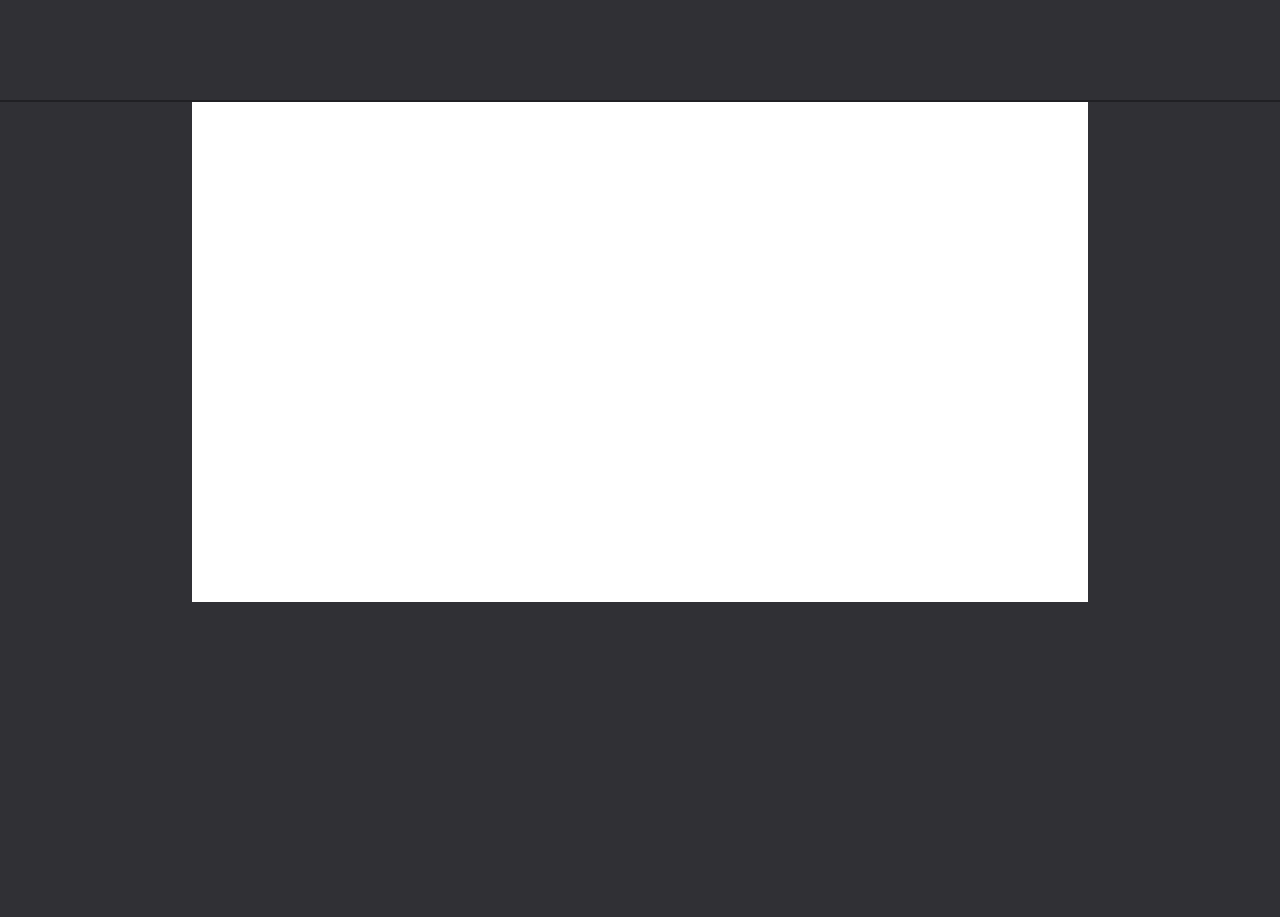
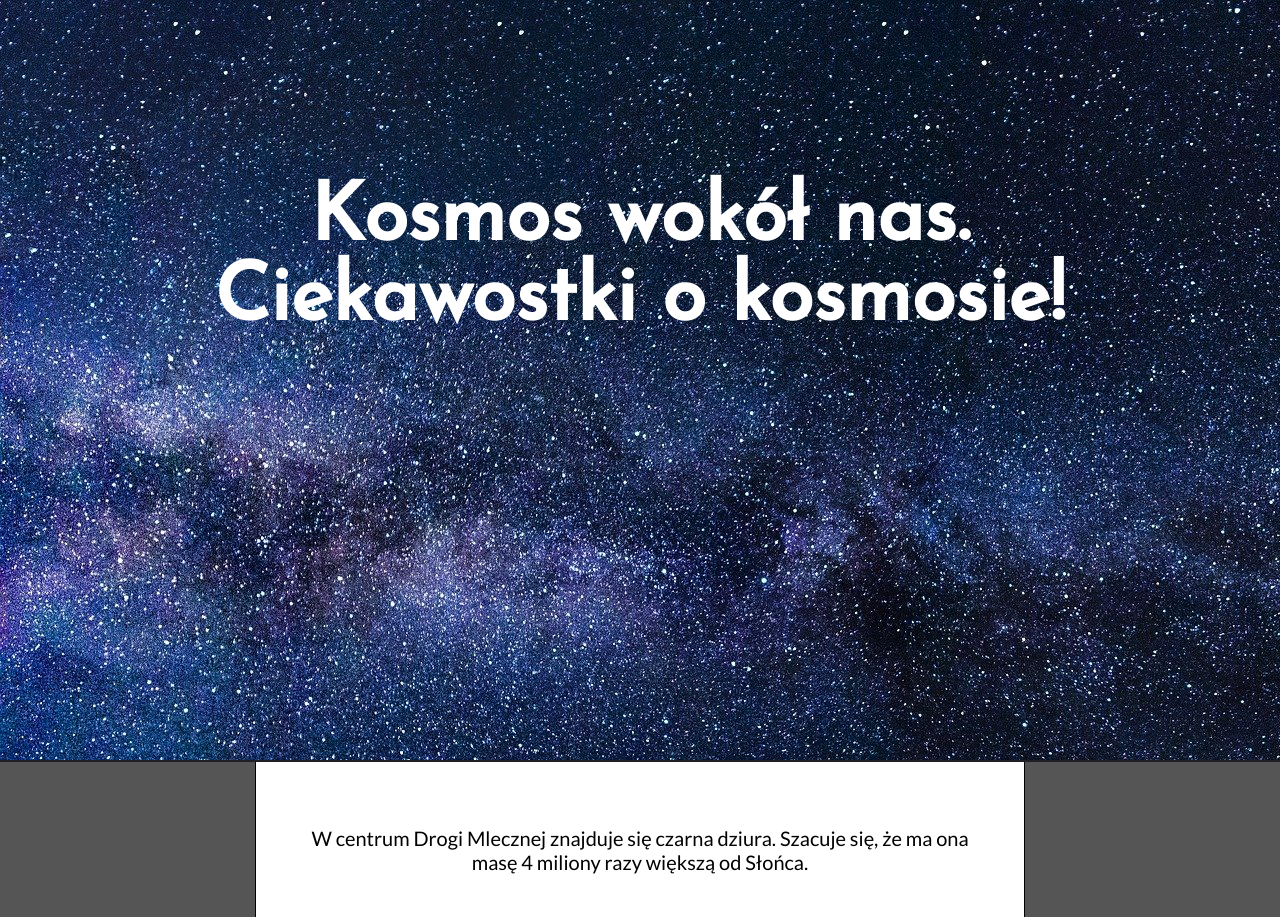
Before and after one commit to MarcinJakub/Strona_internetowa_programowanie, a plain HTML site: page index.html in a window 1280 px wide. Shown: the top 917 px of the page. Before the commit the page ends 800 px from the top, so only its background shows below. Drawn offline with Linux system fonts and the light colour scheme.

Commit message:
Add files via upload

```diff
--- a/index.html
+++ b/index.html
@@ -2,22 +2,25 @@
 <html lang="pl">
 <head>
 <meta charset="utf-8" />
-<title></title>
+<title>Kosmos wokół nas - ciekawostki o kosmosie</title>
 <meta name="description" content="" />
-<meta name="keywords" content="" />
+<meta name="keywords" content="kosmos, ciekawostki, wszechświat, nauka, przestrzeń kosmiczna" />
 <meta http-equiv="X-UA-Compatible" content="IE=edge,chrome=1" />
 
 <link rel="stylesheet" href="style.css" type="text/css" />
+<link href='http://fonts.googleapis.com/css?family=Lato|Josefin+Sans&subset=latin,latin-ext' rel='stylesheet' type='text/css'>
 </head>
 <body>
 	<div id="container">
 		<div id="header">
-
-		</div>
-		<div id="menu">
-
+			<h1>Kosmos wokół nas.
+			</br>Ciekawostki o kosmosie!</h1>
 		</div>
 		<div id="page">
+			<div class="ciekawostka">
+				<img ><img>
+				<p>W centrum Drogi Mlecznej znajduje się czarna dziura. Szacuje się, że ma ona masę 4 miliony razy większą od Słońca.</p>
+			</div>
 
 		</div>
 		<div id="footer">
--- a/style.css
+++ b/style.css
@@ -1,43 +1,62 @@
 body
 {
-	background-color: #303035;
-	margin: 0px;
+	margin: 0;
+    padding: 0;
 	color: #000000;
+	font-family: 'Lato', sans-serif;
+	font-size: 20px;
+}
+
+h1
+{
+	margin: 0;
+}
+
+p
+{
+	margin: 0;
 }
 
 #container
 {
-
-
+	background-color: #555555;
 }
 
 #header
 {
-	background-color: #303035;
 	border-bottom: 2px solid #202024;
-	height: 100px;
+	height: 400px;
     color: #ffffff;
-}
-
-#menu
-{
-	float: left;
-	width: 15%;
-	min-height: 500px;
+	text-align: center;
+	font-size: 40px;
+	margin: 0px;
+	padding: 180px;
+	background-image: url(img/milky-way.jpg);
+	font-family: 'Josefin Sans', sans-serif;
 }
 
 #page
 {
-	float: left;
 	margin-left: auto;
 	margin-right: auto;
 	background-color: #ffffff;
-	min-height: 500px;
-	width: 70%;
+	min-height: 1000px;
+	width: 60%;
+	border: 1px solid black;
+	border-top: 0px;
+	border-bottom: 0px;
 
 }
 
 #footer
 {
 	clear: both;
+	background-color: #222222;
+	min-height: 150px;
 }
+
+.ciekawostka
+{
+	text-align: center;
+	padding: 40px;
+}
```
Also changed, not shown: img/milky-way.jpg (added).
